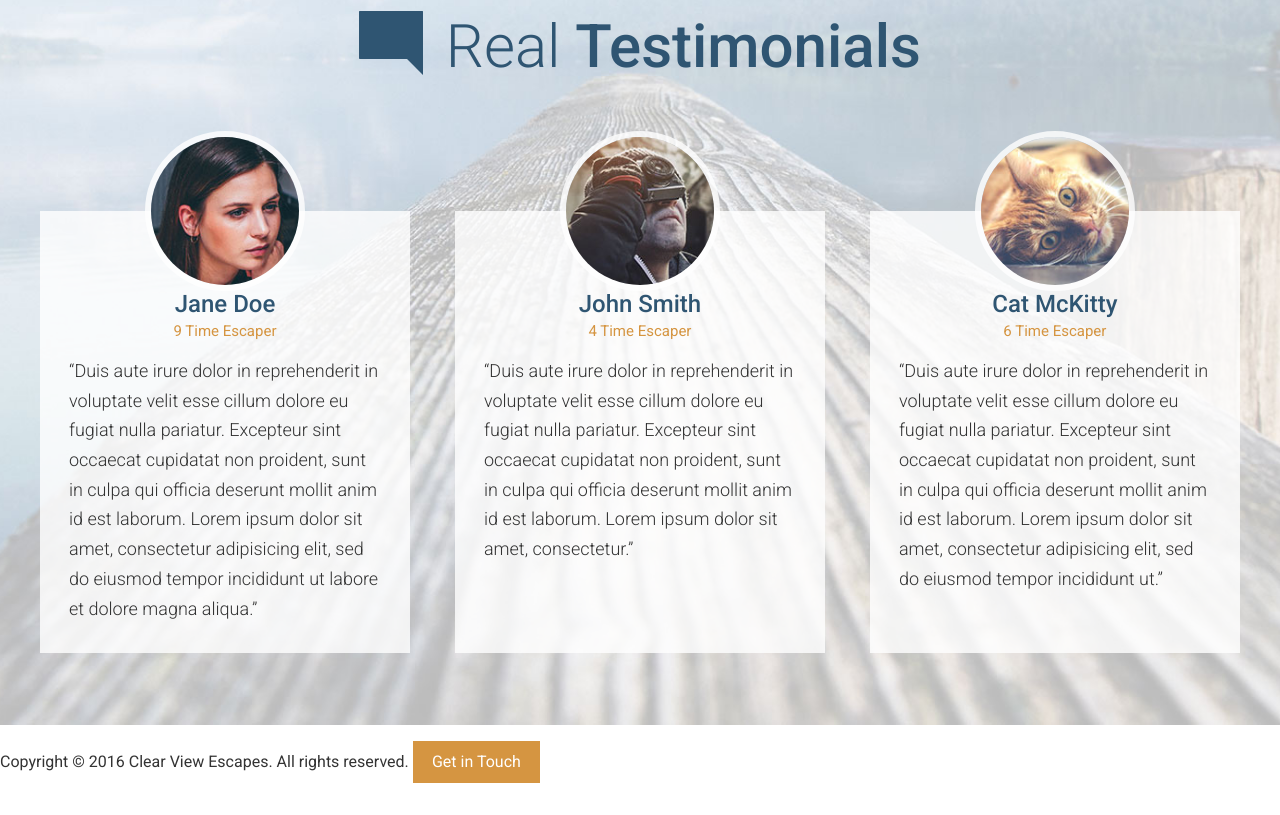
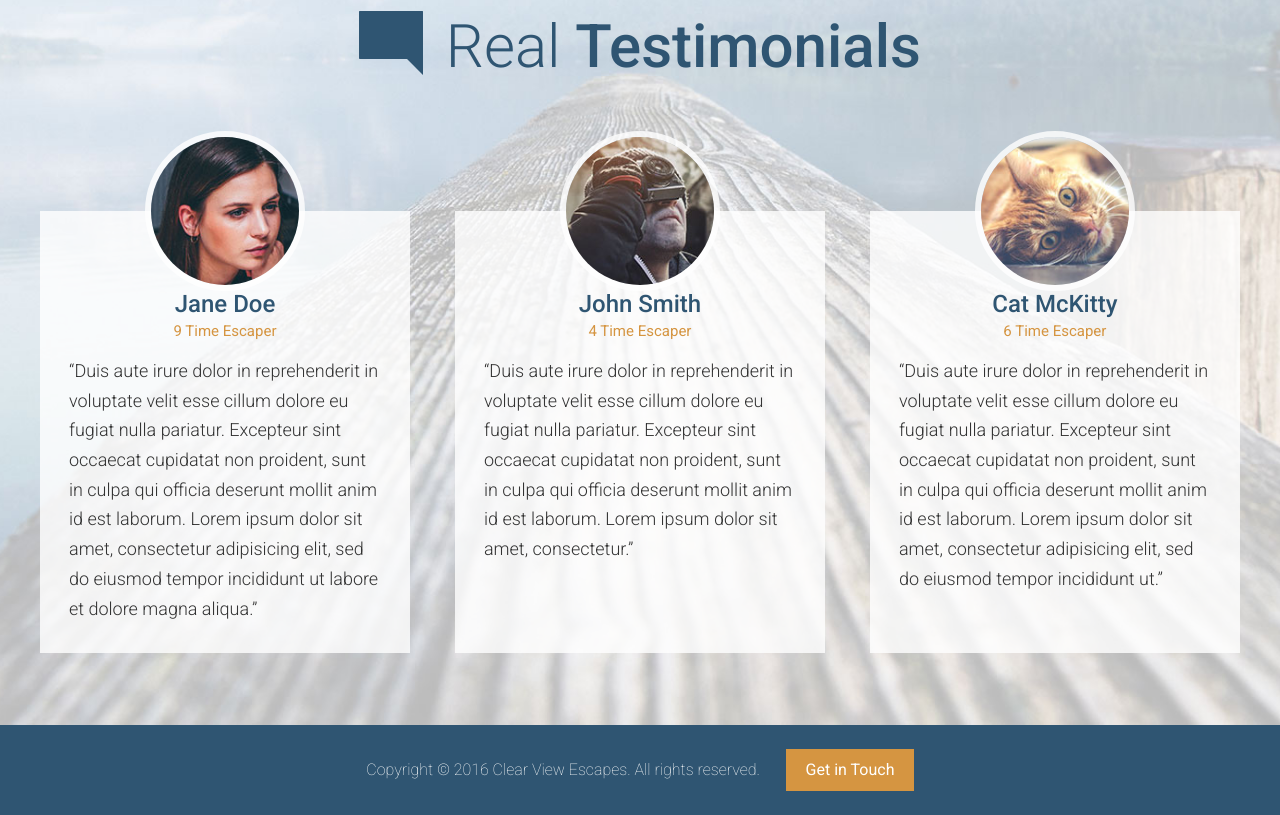
Before and after one commit to kevinmichel/travel-site, a website: page app/index.html in a window 1280 px wide. Shown: the part 3153-3968 px from the top of the page. Drawn offline with Linux system fonts and the light colour scheme.

Commit message:
Completed styling the footer

```diff
--- /dev/null
+++ b/app/assets/styles/modules/_site-footer.css
@@ -0,0 +1,19 @@
+.site-footer {
+    background-color: $mainBlue;
+    color: #ffffff;
+    text-align: center;
+    padding: .5rem 0;
+
+    &__text {
+        display: block;
+        margin-bottom: 1rem;
+        font-weight: 200;
+
+        @mixin atMedium {
+            display: inline;
+            margin-bottom: 0;
+            margin-right: 1.4rem;
+
+        }
+    }
+}
--- a/app/assets/styles/styles.css
+++ b/app/assets/styles/styles.css
@@ -13,3 +13,4 @@
 @import "modules/_feature-item";
 @import "modules/_testimonial";
 @import "modules/_sprite";
+@import "modules/_site-footer";
--- a/app/index.html
+++ b/app/index.html
@@ -152,8 +152,10 @@
     </div>
   </div>
 
-  <footer>
-    <p>Copyright &copy; 2016 Clear View Escapes. All rights reserved. <a href="#" class="btn btn--orange">Get in Touch</a></p>
+  <footer class="site-footer">
+    <div class="wrapper">
+      <p><span class="site-footer__text">Copyright &copy; 2016 Clear View Escapes. All rights reserved.</span> <a href="#" class="btn btn--orange">Get in Touch</a></p>
+    </div>
   </footer>
 </body>
 </html>
--- a/app/temp/styles/styles.css
+++ b/app/temp/styles/styles.css
@@ -974,3 +974,25 @@ Instead edit gulp/templates/sprite */
         height: 42px;
         background-position: 36.69752421959096% 45.792307692307695%;
     }
+
+.site-footer {
+    background-color: #2f5572;
+    color: #ffffff;
+    text-align: center;
+    padding: .5rem 0;
+}
+
+.site-footer__text {
+        display: block;
+        margin-bottom: 1rem;
+        font-weight: 200;
+    }
+
+@media (min-width: 800px) {
+
+.site-footer__text {
+            display: inline;
+            margin-bottom: 0;
+            margin-right: 1.4rem
+    }
+  }
```
